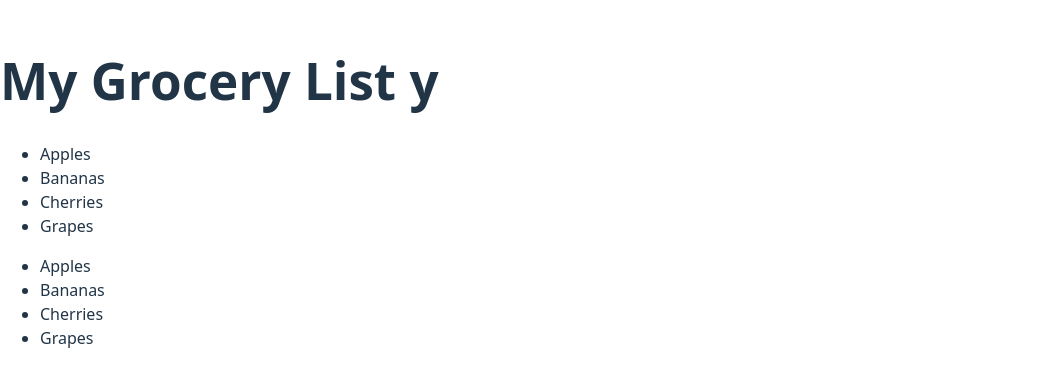
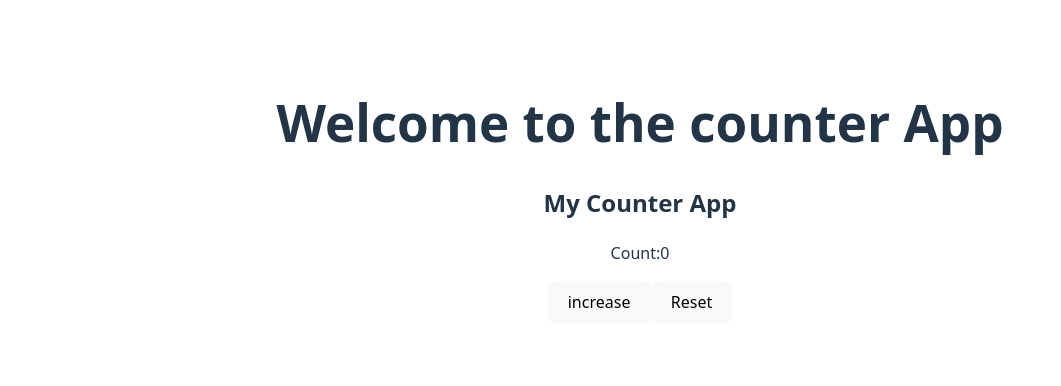
Before and after one commit to CamilleJones44/reactr, a React (Vite) app: page / in a window 1280 px wide. Shown: the part 208-594 px from the top of the page, without its empty margins (0-1061 px from the left). Built offline with nearby package versions, Linux system fonts and the light colour scheme.

Commit message:
Update App.jsx

```diff
--- a/src/App.jsx
+++ b/src/App.jsx
@@ -1,43 +1,49 @@
-import React from 'react';
+import { useState } from 'react'
 
-const items = ['Apples', 'Bananas', 'Cherries', 'Grapes'];
+import './App.css'
 
 
-function Header() {
 
-  return <h1>My Grocery List y</h1>;
-}
 
-function List() {
+
+function App() {
+  const [count, setCount] = useState(0)
 
   return (
-    <ul>
+    <div>
+      <h1> Welcome to the counter App</h1>
 
-      {items.map((item, index) => (
+      <Counter title = "My Counter App"/>
 
-        <li key={index}>{item}</li>
+    </div>
+  )
+}
+function Counter({title}) {
+  // you'll need to add state and props here.
+  const [count, setCount] = useState(0);
 
-      ))}
+  const handleIncrease = () => {
+    // This function should increase the count
+    setCount(count + 1);
 
-
-    </ul>
-
-  );
   }
 
 
-function App() {
+  const handleReset = () => {
+    // This function should increase the count
+    setCount(0);
+
+  }
 
   return (
     <div>
 
-      <Header />
-
-      <List />
-      <List />
-
+      <h2>{title}</h2>
+      <p>Count:{count}</p>
+      <button onClick={handleIncrease}>increase</button>
+      <button onClick={handleReset}>Reset</button>
     </div>
-  );
+  )
 }
 
-export default App;
+export default App
```
Lines whose indentation alone changed are shown as unchanged.
